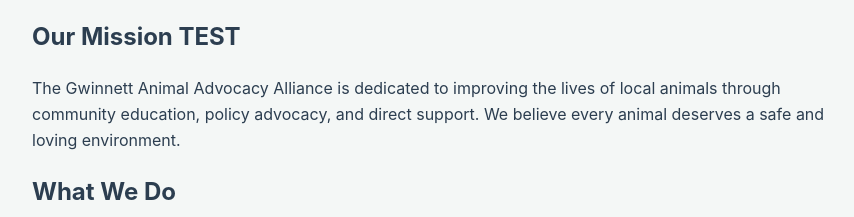
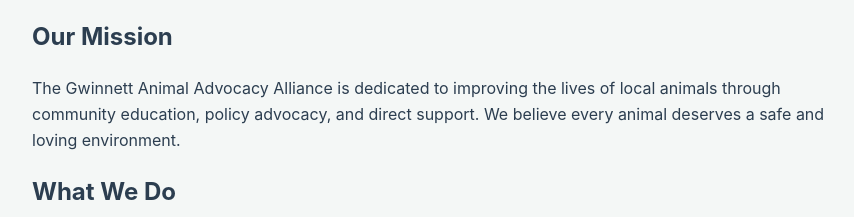
Before and after one commit to whitleybacon/gwinnett-animal-advocacy-alliance, a Jekyll site: the page built from about/index.html, in a window 1280 px wide and 1192 px high. Shown: the part 503-720 px from the top of the window, without its empty margins (190-1044 px from the left). Built offline with Jekyll 4.4.1, drawn with Linux system fonts in a browser that asks for light colours.

Commit message:
Update index.html

```diff
--- a/about/index.html
+++ b/about/index.html
@@ -11,7 +11,7 @@
         </div>
 
         <section id="about">
-            <h2>Our Mission TEST</h2>
+            <h2>Our Mission</h2>
             <p>The Gwinnett Animal Advocacy Alliance is dedicated to improving the lives of local animals through community education, policy advocacy, and direct support. We believe every animal deserves a safe and loving environment.</p>
         </section>
 
```
